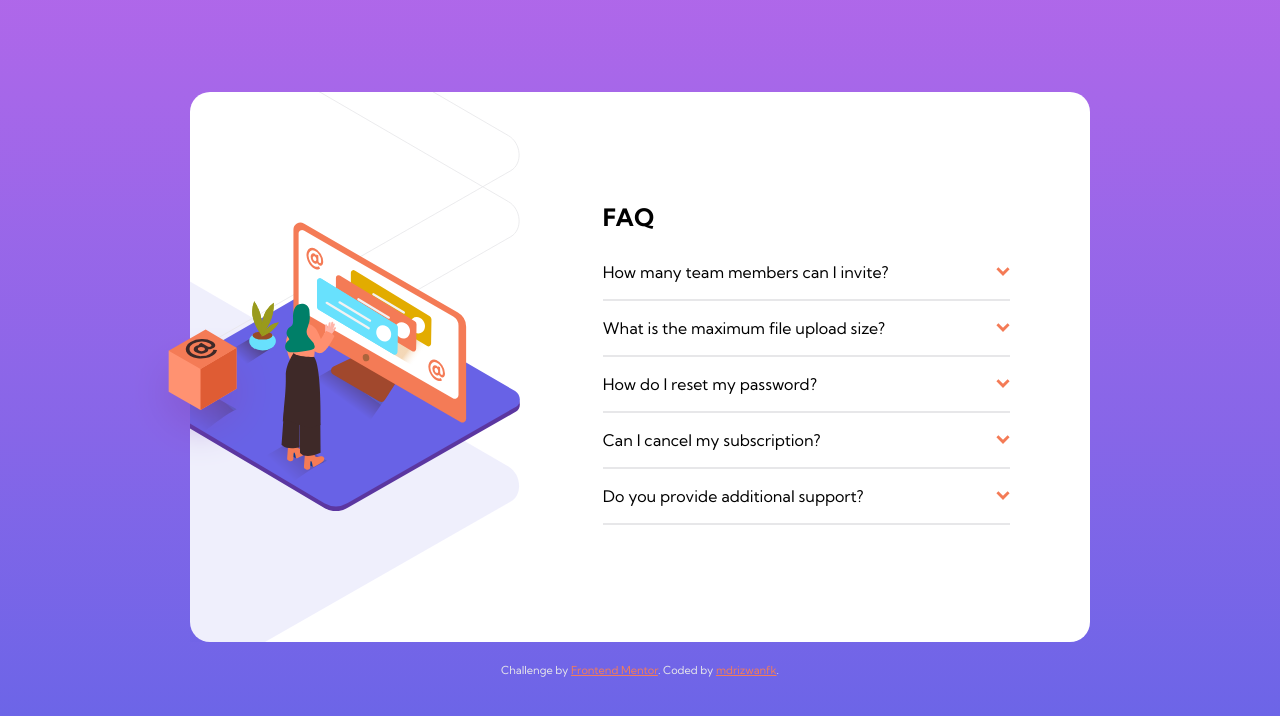
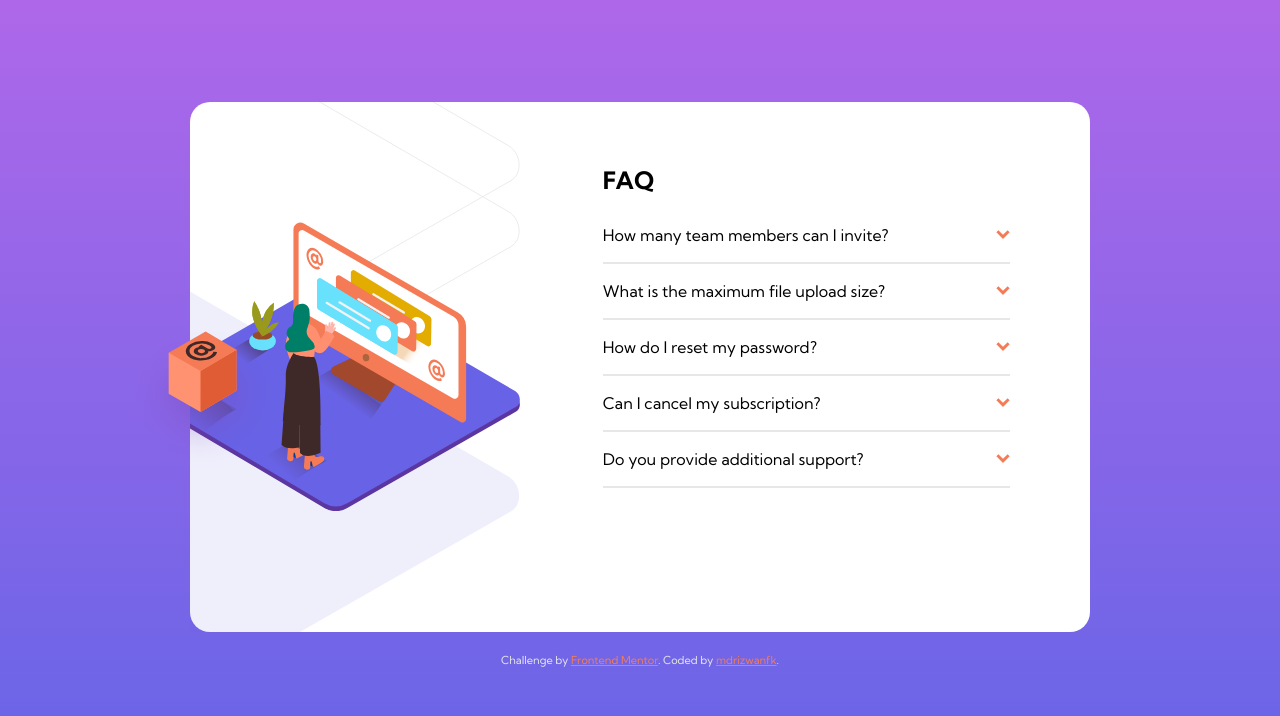
Before and after one commit to mdrizwanfk/fem-faq-accordion-card, a plain HTML site: page index.html in a window 1280 px wide. Drawn offline with Linux system fonts and the light colour scheme.

Commit message:
flex fix and fine-tuning gaps

```diff
--- a/style.css
+++ b/style.css
@@ -236,7 +236,6 @@ body {
     margin-bottom: 2rem;
     min-width: 90rem;
     display: flex;
-    align-items: center;
   }
 
   #faq-content {
@@ -293,7 +292,7 @@ body {
   #desktop-illustration {
     display: block;
     width: 85rem;
-    height: 55rem;
+    height: 53rem;
     position: relative;
     background-image: url(./images/illustration-woman-online-desktop.svg),
       url(./images/bg-pattern-desktop.svg);
```
